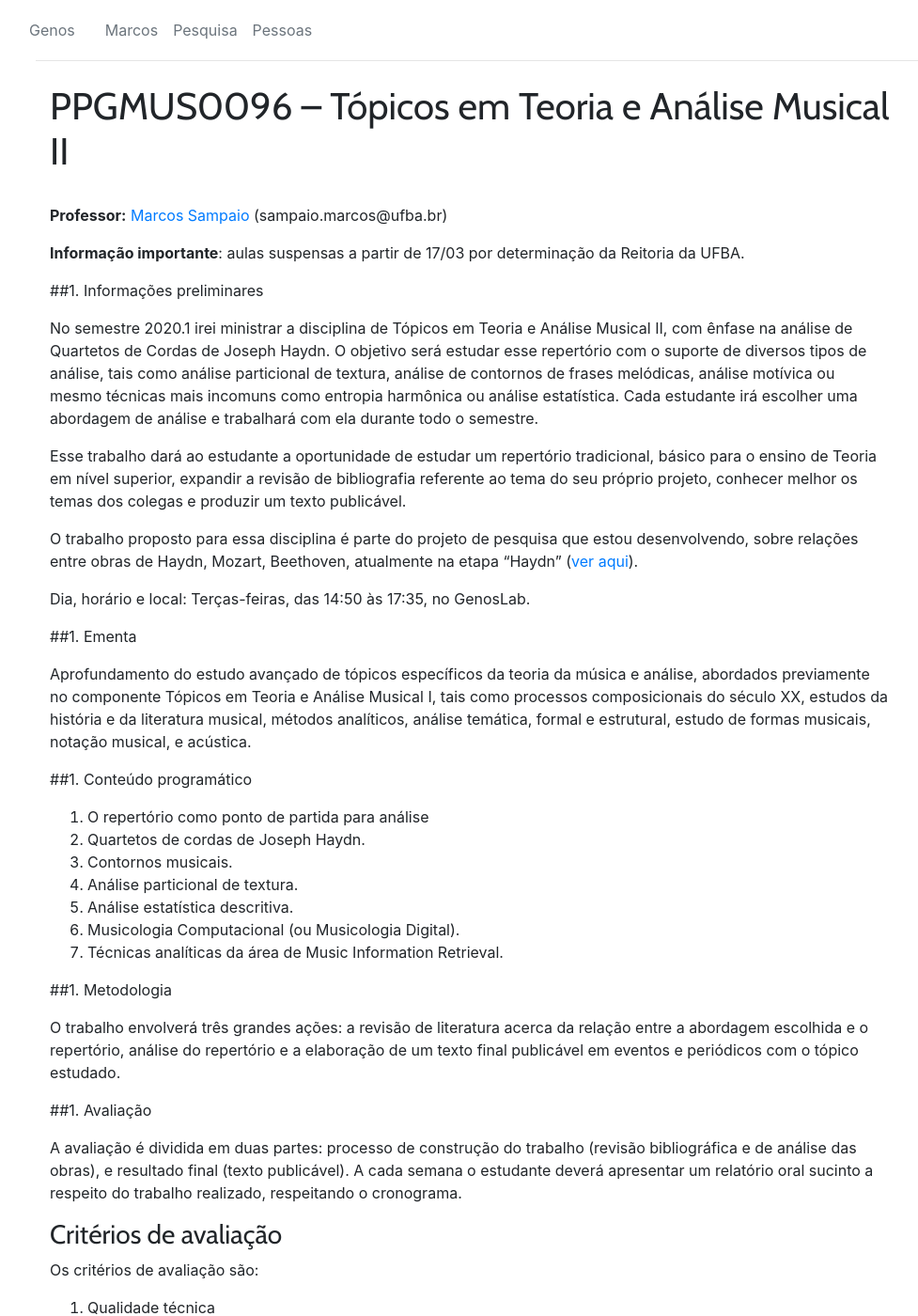
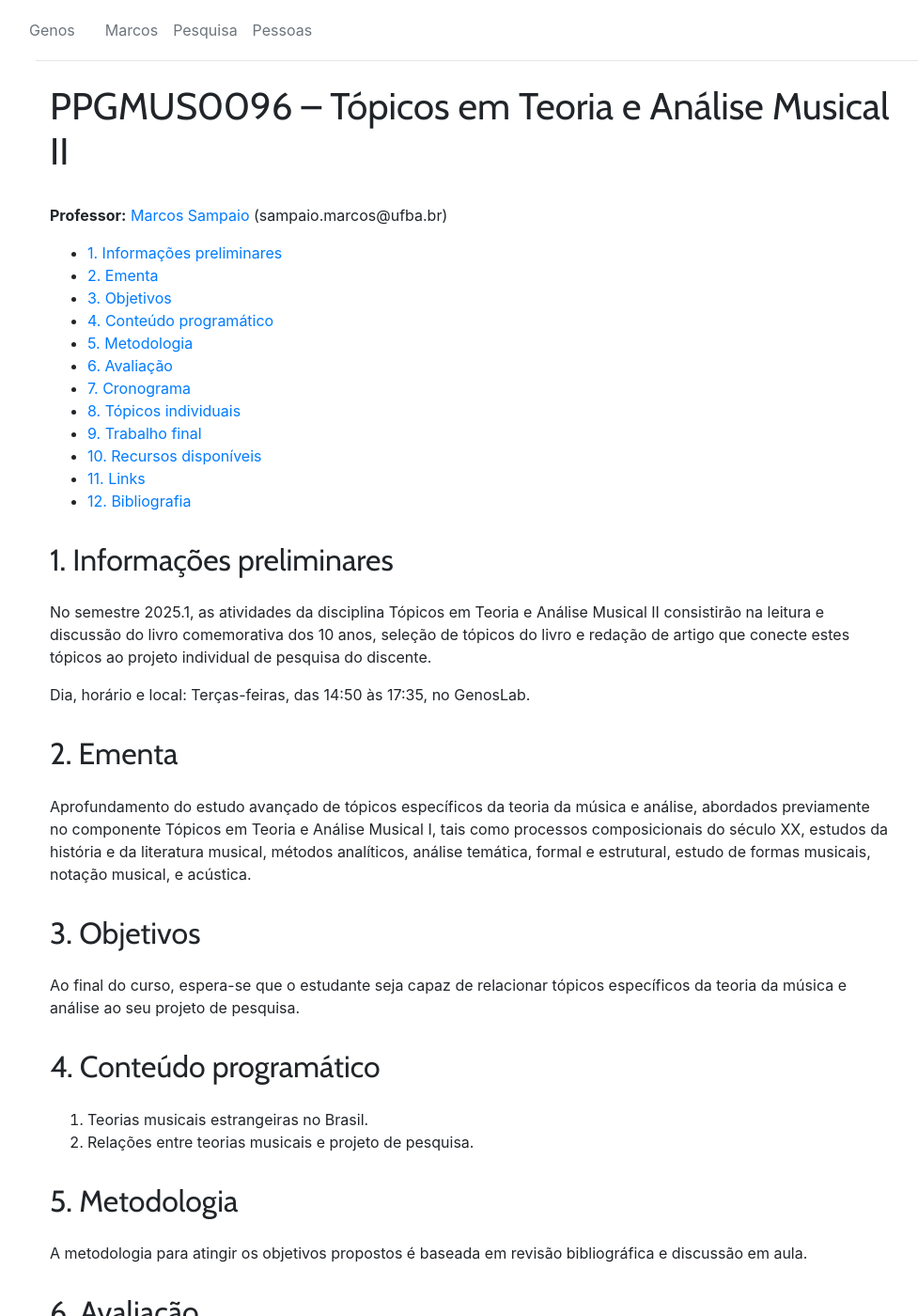
Before and after one commit to kroger/genosmus, a Jekyll site: the page built from _marcos/ppgmus0096.md, in a window 1280 px wide and 1400 px high. Shown: the whole window at 94% size, without its empty margins (47-1024 px from the left). Built offline with Jekyll 4.4.1, drawn with Linux system fonts in a browser that asks for light colours; nearby versions of some CDN libraries; the table of contents is made by our own code; some of the changed text lies outside the part shown.

Commit message:
Elabora programa do semestre 2025.1
- Insere arquivo txt com cronograma mais preciso
- Insere as informações gerais do semestre

```diff
--- a/_marcos/ppgmus0096.md
+++ b/_marcos/ppgmus0096.md
@@ -5,33 +5,13 @@ toc: true
 level: pos-graduacao
 ---
 
-**Informação importante**: aulas suspensas a partir de 17/03 por
-determinação da Reitoria da UFBA.
+## 1. Informações preliminares
 
-##1. Informações preliminares
-
-No semestre 2020.1 irei ministrar a disciplina de Tópicos em Teoria e
-Análise Musical II, com ênfase na análise de Quartetos de Cordas de Joseph
-Haydn. O objetivo será estudar esse repertório com o suporte de diversos
-tipos de análise, tais como análise particional de textura, análise de
-contornos de frases melódicas, análise motívica ou mesmo técnicas mais
-incomuns como entropia harmônica ou análise estatística. Cada estudante irá
-escolher uma abordagem de análise e trabalhará com ela durante todo o
-semestre.
-
-Esse trabalho dará ao estudante a oportunidade de estudar um repertório
-tradicional, básico para o ensino de Teoria em nível superior, expandir a
-revisão de bibliografia referente ao tema do seu próprio projeto, conhecer
-melhor os temas dos colegas e produzir um texto publicável.
-
-O trabalho proposto para essa disciplina é parte do projeto de pesquisa que
-estou desenvolvendo, sobre relações entre obras de Haydn, Mozart, Beethoven,
-atualmente na etapa "Haydn"
-([ver aqui](https://marcos.sampaio.me/project/haydn-mozart-beethoven/)).
+No semestre 2025.1, as atividades da disciplina Tópicos em Teoria e Análise Musical II consistirão na leitura e discussão do livro comemorativa dos 10 anos, seleção de tópicos do livro e redação de artigo que conecte estes tópicos ao projeto individual de pesquisa do discente.
 
 Dia, horário e local: Terças-feiras, das 14:50 às 17:35, no GenosLab.
 
-##1. Ementa
+## 2. Ementa
 
 Aprofundamento do estudo avançado de tópicos específicos da teoria da
 música e análise, abordados previamente no componente Tópicos em Teoria e
@@ -39,31 +19,31 @@ Análise Musical I, tais como processos composicionais do século XX, estudos
 da história e da literatura musical, métodos analíticos, análise temática,
 formal e estrutural, estudo de formas musicais, notação musical, e acústica.
 
-##1. Conteúdo programático
+## 3. Objetivos
 
-1. O repertório como ponto de partida para análise
-1. Quartetos de cordas de Joseph Haydn.
-1. Contornos musicais.
-1. Análise particional de textura.
-1. Análise estatística descritiva.
-1. Musicologia Computacional (ou Musicologia Digital).
-1. Técnicas analíticas da área de Music Information Retrieval.
+Ao final do curso, espera-se que o estudante seja capaz de relacionar tópicos específicos da teoria da música e análise ao seu projeto de pesquisa.
 
-##1. Metodologia
+## 4. Conteúdo programático
 
-O trabalho envolverá três grandes ações: a revisão de literatura acerca da
-relação entre a abordagem escolhida e o repertório, análise do repertório e
-a elaboração de um texto final publicável em eventos e periódicos com o
-tópico estudado.
+1. Teorias musicais estrangeiras no Brasil.
+1. Relações entre teorias musicais e projeto de pesquisa.
 
-##1. Avaliação
+## 5. Metodologia
 
-A avaliação é dividida em duas partes: processo de construção do trabalho
-(revisão bibliográfica e de análise das obras), e resultado final (texto
-publicável). A cada semana o estudante deverá apresentar um relatório oral
-sucinto a respeito do trabalho realizado, respeitando o cronograma.
+A metodologia para atingir os objetivos propostos é baseada em revisão bibliográfica e discussão em aula.
 
-### Critérios de avaliação
+## 6. Avaliação
+
+A avaliação é realizada mediante participação nas discussões sobre as leituras e o trabalho final.
+
+### 6.1. Nota
+
+A nota do semestre será a média ponderada das notas de participação e trabalho:
+
+- Participação: 40%
+- Trabalho final: 60%
+
+### 6.2. Critérios de avaliação
 
 Os critérios de avaliação são:
 
@@ -74,7 +54,7 @@ Os critérios de avaliação são:
 As notas serão definidas de acordo com o seguinte critério:
 
 | Nota possível | Entregue | Solicitações cumpridas | Aspecto de interesse especial | Aspecto de algum interesse |
-|:--------------|:---------|:-----------------------|:------------------------------|:---------------------------|
+| :------------ | :------- | :--------------------- | :---------------------------- | :------------------------- |
 | 100%          | **X**    | **X**                  | **X**                         | -                          |
 | 90%           | **X**    | **X**                  | -                             | **X**                      |
 | 80%           | **X**    | **X**                  | -                             | -                          |
@@ -84,55 +64,43 @@ As notas serão definidas de acordo com o seguinte critério:
 | 0%            | -        | -                      | -                             | -                          |
 {: .table .table-sm}
 
-##1. Cronograma
+## 7. Cronograma
 
-**OBS**: O professor ficará afastado de todas as funções por cerca de uma
-semana, em função de uma cirurgia à qual irá se submeter. Previsão para
-início de abril. O professor irá passar trabalhos para casa para serem
-cumpridos nesse período (semanas 6 e 7).
-
-| Semana  | Descrição                                                         |
-|:--------|:------------------------------------------------------------------|
-| 1 e 2   | Apresentação da proposta e definição da técnica de cada estudante |
-| 3 a 6   | Revisão bibliográfica sobre o tópico em Haydn                     |
-| 7 a 10  | Análise das obras                                                 |
-| 11 a 14 | Redação do texto final                                            |
-| 15      | Entrega e apresentação dos resultados                             |
-| 16 e 17 | Reservadas para reposição em caso de previstos imprevistos        |
+| Aula | Data       | Dia | Tópico                                   |
+| ---- | ---------- | --- | ---------------------------------------- |
+| 1    | 25-03-2025 | Ter | Apresentação                             |
+| 2    | 01-04-2025 | Ter | Discussão sobre leitura                  |
+| 3    | 08-04-2025 | Ter | Discussão sobre leitura                  |
+| 4    | 15-04-2025 | Ter | Discussão sobre leitura                  |
+| 5    | 22-04-2025 | Ter | Discussão sobre leitura                  |
+| 6    | 29-04-2025 | Ter | Discussão sobre leitura                  |
+| 7    | 06-05-2025 | Ter | Discussão sobre leitura                  |
+| 8    | 13-05-2025 | Ter | Discussão sobre leitura                  |
+| 9    | 20-05-2025 | Ter | Definição do trabalho final              |
+| 10   | 27-05-2025 | Ter | Consultas sobre texto final              |
+| 11   | 03-06-2025 | Ter | Consultas sobre texto final              |
+| 12   | 10-06-2025 | Ter | Consultas sobre texto final              |
+| 13   | 17-06-2025 | Ter | Consultas sobre texto final              |
+|      | 24-06-2025 | Ter | **Feriado: São João**                    |
+| 14   | 01-07-2025 | Ter | Entrega e apresentação do trabalho final |
+|      | 08-07-2025 | Ter | **Reservado para emergências**           |
+|      | 15-07-2025 | Ter | **Reservado para emergências**           |
 {: .table .table-sm}
 
 Para a definição da técnica é aconselhável uma verificação preliminar do
 tópico na literatura e no próprio repertório.
 
-##1. Tópicos individuais
+## 8. Tópicos individuais
 
-1. Diego Neves: Orquestração e registros.
-1. Fábio Lima: Acentos melódicos.
-1. Gilmário: Técnicas de interação entre elementos sonoros e público.
-1. Dennis: Teoria neo-riemanniana.
-1. Alisson: a definir.
+A definir
 
-##1. Trabalhos
+## 9. Trabalho final
 
-Para apresentar nas próximas aulas:
+O trabalho final consiste em um artigo para publicação em revista científica correlacionando um ou mais tópicos estudados no semestre e o projeto de pesquisa/tese/dissertação. O tema do trabalho deverá ser em acordo com o professor.
 
-#### Em 10/03/2020
+## 10. Recursos disponíveis
 
-Após a definição preliminar do tópico, é preciso verificar o que há de
-bibliografia disponível a seu respeito e se familiarizar com o repertório.
-Para as ações de busca bibliográfica, usar o Google Scholar limitando-se
-aos últimos 10 anos.
-
-1. Listar bibliografia disponível sobre tópico escolhido.
-1. Listar toda bibliografia disponível sobre o estudo do tópico escolhido
-no Op. 33 de Haydn (excelente), nos quartetos de Haydn (ótimo), em Haydn
-(bom). Quanto mais específico melhor.
-1. Verificar superficialmente a presença/impacto do tópico escolhido em
-algum dos movimentos do Op.33 de Haydn.
-
-##1. Recursos disponíveis
-
-1. Partituras dos quartetos Op. 33 em formato digital
+<!-- 1. Partituras dos quartetos Op. 33 em formato digital
    [IMSLP](http://conquest.imslp.info/files/imglnks/usimg/0/01/IMSLP455448-PMLP12766-Op33_comb.pdf)
 1. Partituras digitais de 219 movimentos dos 68 quartetos de Haydn (formato
    kern, conversível para MusicXML) [KernScores](http://kern.ccarh.org/)
@@ -143,24 +111,21 @@ algum dos movimentos do Op.33 de Haydn.
 1. [Electronic and Virtual Editions](https://eve.ccarh.org/)
 1. [Archive of Digital Applications in Musicology](https://adam.ccarh.org/)
 1. Bibliografia disponível sobre o tema (ver mais abaixo).
-1. Op 33 n1 mov.1. [Planilha](https://docs.google.com/spreadsheets/d/1ryw2e9lESy7bk44eytLxB-vtFRK9RGUfG3CDtjCf4BY/edit?usp=sharing) com notas.
-1. [Portal de Periódicos da CAPES](https://www.periodicos.capes.gov.br/)
-1. [JSTOR](https://www.jstor.org/)
 1. Página oficial do [Humdrum](https://www.humdrum.org/)
 1. Visualizador de Kern [Verovio](http://verovio.humdrum.org/)
 1. [Humdrum homework](https://wiki.ccarh.org/wiki/Humdrum_homework). CCARH.
+1. Op 33 n1 mov.1. [Planilha](https://docs.google.com/spreadsheets/d/1ryw2e9lESy7bk44eytLxB-vtFRK9RGUfG3CDtjCf4BY/edit?usp=sharing) com notas. -->
 
-##1. Links
+1. [Portal de Periódicos da CAPES](https://www.periodicos.capes.gov.br/)
+1. [JSTOR](https://www.jstor.org/)
 
-1. [McKay, Cory. Digital Musicology via jSymbolic and Machine Learning](http://www.music.mcgill.ca/~cmckay/papers/musictech/mckay20digital.pdf)
+## 11. Links
 
-##1. Bibliografia
+- [Teorias estrangeiras no Brasil](https://tema.mus.br/novo/storage/pubs/TeoriasEstrangeirasNoBrasil-TeMA.pdf)
 
-A lista abaixo contém toda a bibliografia da pesquisa, com itens sobre
-Musicologia Computacional e Mozart/Beethoven, que se afastam um pouco do
-escopo da disciplina.
+## 12. Bibliografia
 
-<script src="https://bibbase.org/show?bib=https%3A%2F%2Fhmb.sampaio.me%2Fbibliografia.bib.txt&jsonp=1"></script>
+1. Nogueira, Ilza e Gabriel Navia (orgs). 2024. Teorias Estrangeiras No Brasil: migração, enculturação e aculturação. Salvador, BA: Associação Brasileira de Teoria e Análise Musical.
 
 <hr>
 
```
Also changed, not shown: _marcos/cronogramas/ppgmus0096.txt (added, +17 -0 lines).
